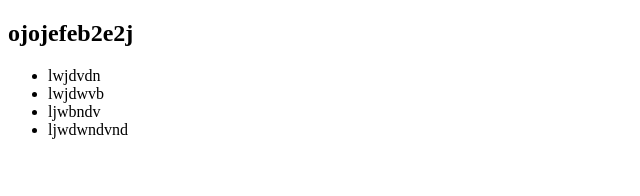
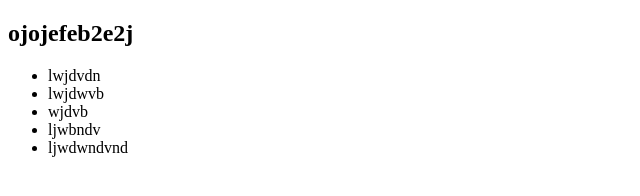
Before and after one commit to b000cw/git-test, a website: page create.html in a window 1280 px wide. Shown: the whole page, without its empty margins (0-640 px from the left). Drawn offline with Linux system fonts and the light colour scheme.

Commit message:
Changed some data in the create file

```diff
--- a/create.html
+++ b/create.html
@@ -11,7 +11,7 @@
           lwjdvdn
         </li>
         <li>lwjdwvb</li>
-        <!-- <li>wjdvb</li> -->
+        <li>wjdvb</li>
         <li>ljwbndv</li>
         <li>ljwdwndvnd</li>
       </ul>
```
